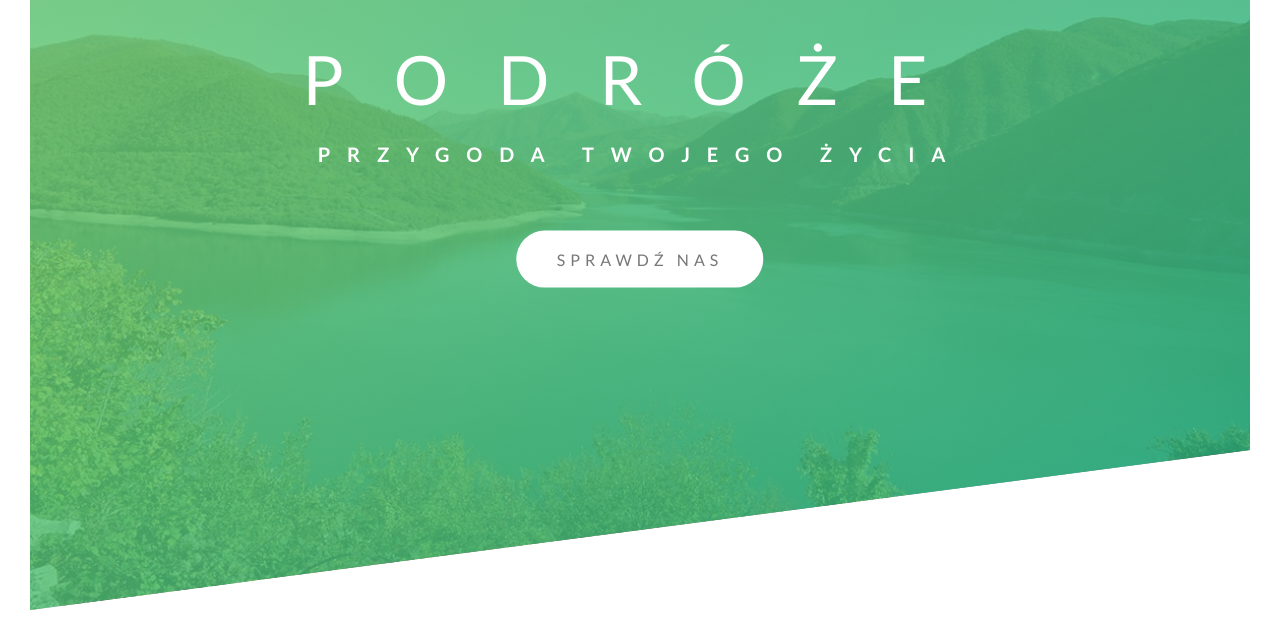
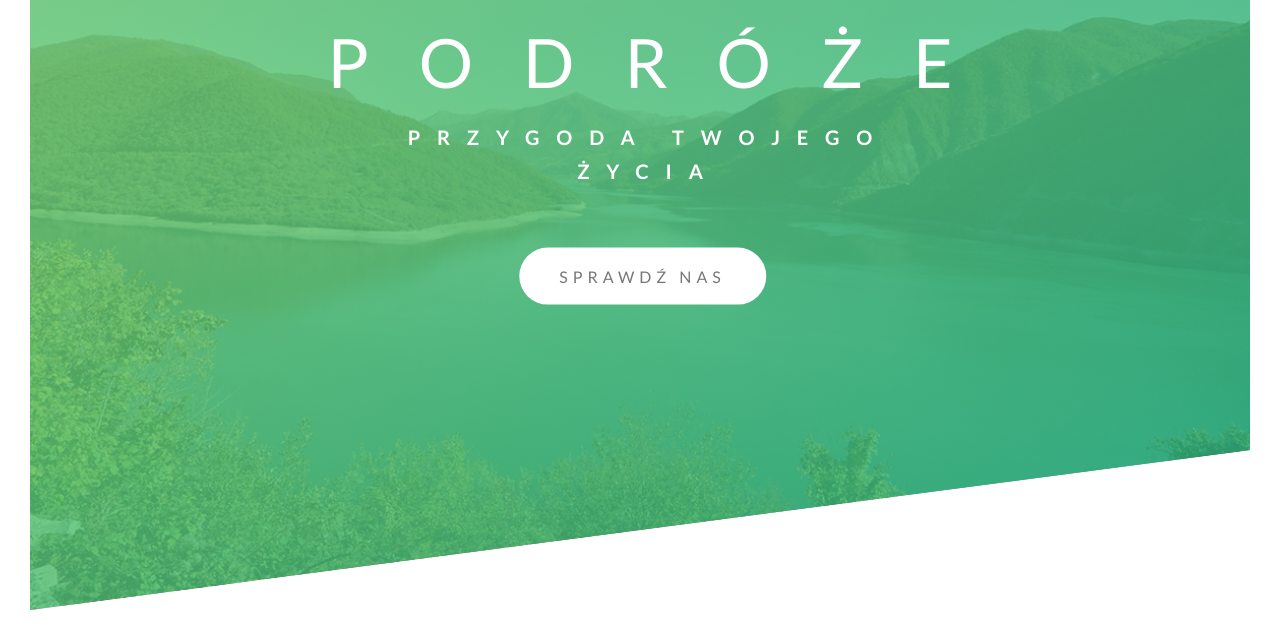
Before and after one commit to Elldrigar/PP_01-Landing-Page, a plain HTML site: page index.html in a window 1280 px wide. Shown: the part 180-820 px from the top of the page. Drawn offline with Linux system fonts and the light colour scheme.

Commit message:
fix letter-spacing problem from last letters.

```diff
--- a/css/style.css
+++ b/css/style.css
@@ -53,6 +53,7 @@ body {
     font-size: 68px;
     font-weight: 400;
     letter-spacing: 50px;
+    margin-right: -50px;
     animation: moveInTop 1s ease-out;
 }
 
@@ -61,6 +62,7 @@ body {
     font-size: 20px;
     font-weight: 700;
     letter-spacing: 16.8px;
+    margin-right: -16.8px;
     animation: moveInBottom 1s ease-out;
 }
 
@@ -112,6 +114,7 @@ body {
     text-transform: uppercase;
     text-decoration: none;
     letter-spacing: 5px;
+    margin-right: -5px;
     border-radius: 100px;
     padding: 15px 40px;
     transition: all .2s;
```
